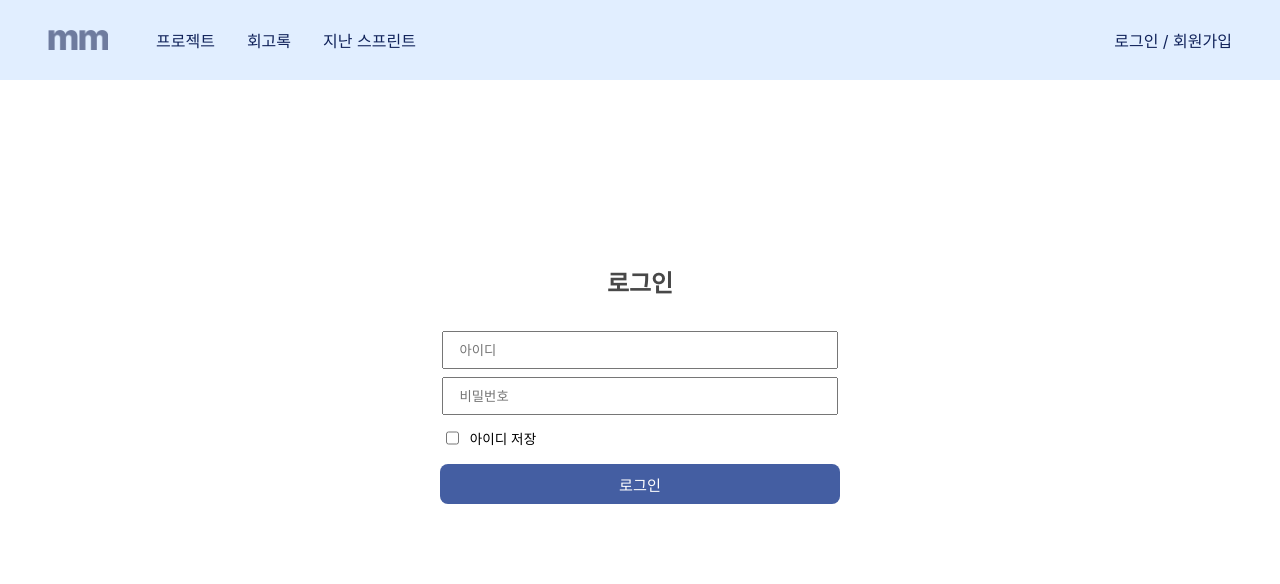
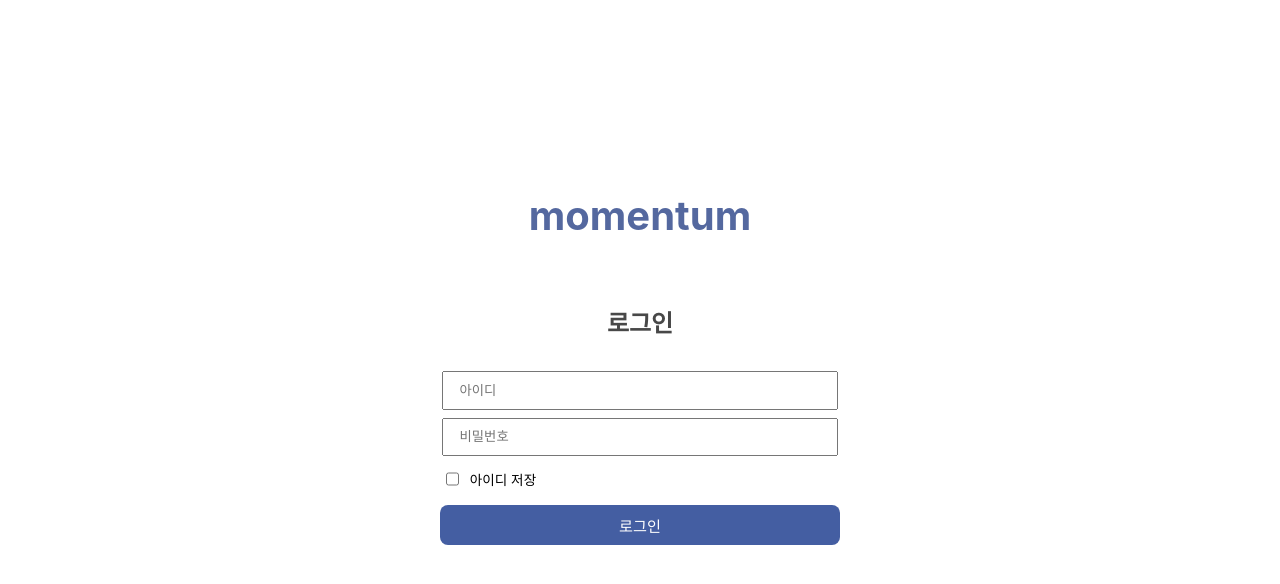
Before and after one commit to jnu-sf-engineering/frontend, a React (Create React App) app: page /login in a window 1280 px wide. Shown: the top 584 px of the page. Built offline with nearby package versions, Linux system fonts and the light colour scheme.

Commit message:
feat: 로그인 페이지 네비바 삭제 및 로고 추가

```diff
--- a/src/App.tsx
+++ b/src/App.tsx
@@ -1,5 +1,5 @@
 import './App.css';
-import { BrowserRouter, Route, Routes } from 'react-router-dom';
+import { BrowserRouter, Route, Routes, useLocation } from 'react-router-dom';
 import Yunn from './pages/Yunn';
 import Klomachenko from './pages/Klomachenko';
 import Project from './pages/Project';
@@ -11,10 +11,21 @@ import RetroCreate from './pages/RetroCreate';
 import RetroDetail from './pages/RetroDetail';
 
 function App() {
+
   return (
     <>
       <BrowserRouter>
-        <NavBar />
+        <AppRoutes />
+      </BrowserRouter>
+    </>
+  );
+}
+
+function AppRoutes() {
+  const location = useLocation()
+  return (
+    <>
+      {location.pathname !== '/login' && <NavBar />}
       <Routes>
         <Route path='/yunn' element={<Yunn />} />
         <Route path='/min' element={<Klomachenko />} />
@@ -25,9 +36,8 @@ function App() {
         <Route path='/retrocreate' element={<RetroCreate />} />
         <Route path='/retrodetail' element={<RetroDetail />} />
       </Routes>
-      </BrowserRouter>
     </>
-  );
+  )
 }
 
 export default App;
--- a/src/pages/Login.tsx
+++ b/src/pages/Login.tsx
@@ -66,6 +66,7 @@ const Login = () => {
 
   return (
     <LoginWrapper>
+        <Logo>momentum</Logo>
         <Title>로그인</Title>
         <Input type='text' placeholder='아이디' value={id} onChange={handleIdChange} />
         <Input type='password' placeholder='비밀번호' required value={pw} onChange={handlePwChange} />
@@ -84,7 +85,14 @@ const LoginWrapper = styled.div`
     justify-content: center;
     align-items: center;
     width: 100%;
-    height: calc(100vh - 13rem);
+    height: calc(100vh - 3rem);
+`
+
+const Logo = styled.div`
+  font-size: 2.5rem;
+  color: #54689F;
+  font-weight: 700;
+  margin-bottom: 2rem;
 `
 
 const Title = styled.div`
```
Lines whose indentation alone changed are shown as unchanged.
